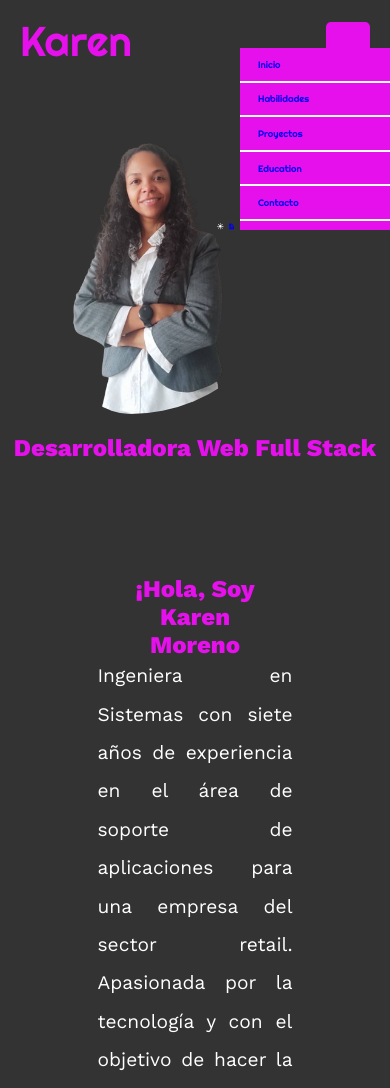
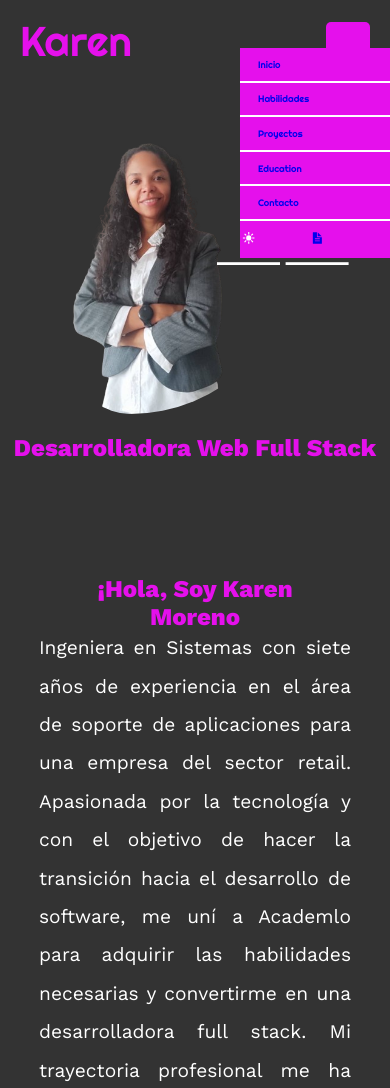
Before and after one commit to karenmore/portafolio-karen-moreno, a React (Vite) app: page / in a window 390 px wide. Shown: the top 1088 px of the page. Built offline with nearby package versions, Linux system fonts and the light colour scheme; some icons are missing.

Commit message:
Ajustes para dispositivos moviles

```diff
--- a/src/components/Contact/syles/Contact.css
+++ b/src/components/Contact/syles/Contact.css
@@ -67,6 +67,10 @@ button {
    .register__label textarea {
     width: 397px;
   }
+  .container__register1{
+    width: 70%;
+    margin-top: 5%;
+  }
 }
 
   @media screen and (max-width: 800px) {
@@ -83,4 +87,8 @@ button {
      .register__label textarea {
       width: 350px;
     }
+    .container__register1{
+      width: 80%;
+      margin-top: 5%;
+    }
 }
--- a/src/components/HeaderShared/HeaderShared.jsx
+++ b/src/components/HeaderShared/HeaderShared.jsx
@@ -46,10 +46,14 @@ const HeaderShared = () => {
                     <li><Link to="/education">Education</Link></li>
                     <li><Link to="/contacto">Contacto</Link></li>
                     <div className='fondo'>
+                    <li>
                     <a className="icon icon_mode" onClick={toggleDarkMode}>
                                 <ion-icon name={darkMode ? 'moon-sharp' : 'sunny-sharp'}></ion-icon>
                     </a>
+                    </li>
+                    <li>
                     <a className="icon icon_cv" href="/Kmoreno_CV.pdf" download="Kmoreno_CV.pdf"><ion-icon name="document-text-sharp"></ion-icon></a>
+                    </li>
                     </div>
                 </ul>
             </nav>
--- a/src/components/HeaderShared/syles/HeaderShared.css
+++ b/src/components/HeaderShared/syles/HeaderShared.css
@@ -67,7 +67,8 @@
 }
 
 /* SECCION RESPONSIVE */
-@media screen and (max-width:800px){
+/*@media screen and (max-width:800px){*/
+@media (max-width: 1200px) {
     .nav-responsive{
         display: block;
 
@@ -109,3 +110,90 @@
         color: #000;
     }
 }
+
+@media (max-width: 900px) {
+    .nav-responsive{
+        display: block;
+
+    }
+
+    .nav-responsive .bnt__menu{
+        display: block;
+
+    }
+
+    .responsive {
+        float: right;
+        font-size: 0.3em;
+    }
+
+    .nav{
+        display: none;
+    }
+
+    .nav.responsive{
+        display: block;
+        position: absolute;
+        right: 0;
+        top: 10em;
+        background-color: rgb(229, 16, 236);
+        width: 150px;
+    }
+    .nav.responsive ul{
+        display: block !important;
+    }
+    .nav.responsive ul li{
+        border-bottom: 2px solid #fff;
+        padding: 1.5em 0;
+        font-size: 1.5em;
+    }
+
+    .contenedor-header header nav ul li a:hover{
+        /*color: rgb(229, 16, 236);*/
+        color: #000;
+    }
+}
+
+
+@media (max-width: 600px) {
+    .nav-responsive{
+        display: block;
+
+    }
+
+    .nav-responsive .bnt__menu{
+        display: block;
+
+    }
+
+    .responsive {
+        float: right;
+        font-size: 0.3em;
+    }
+
+    .nav{
+        display: none;
+    }
+
+    .nav.responsive{
+        display: block;
+        position: absolute;
+        right: 0;
+        top: 10em;
+        background-color: rgb(229, 16, 236);
+        width: 150px;
+    }
+    .nav.responsive ul{
+        display: block !important;
+    }
+    .nav.responsive ul li{
+        border-bottom: 2px solid #fff;
+        padding: 1.5em 0;
+        font-size: 1.5em;
+    }
+
+    .contenedor-header header nav ul li a:hover{
+        /*color: rgb(229, 16, 236);*/
+        color: #000;
+    }
+}
--- a/src/components/Presentation/syles/Perfil.css
+++ b/src/components/Presentation/syles/Perfil.css
@@ -21,9 +21,69 @@
     font-weight: 450;
 }
 
-@media screen and (max-width: 800px) {
-    .contenedor__texto {
-        font-size: 1em;
+/*
+  @media (max-width: 1200px) {
+    .otherHotel__container__card {
+      margin-left: 8vw;
+      margin-right: 6vw;
 
     }
   }
+
+  @media (max-width: 900px) {
+    .otherHotel__container__card {
+      margin-left: 8vw;
+      margin-right: 8vw;
+
+    }
+  }
+
+  @media (max-width: 600px) {
+    .otherHotel__container__card {
+      margin-left: 0.5vw;
+      margin-right: -1vw;
+      overflow-x: none;
+
+    }
+
+  }  */
+
+/*@media screen and (max-width: 800px) {*/
+@media (max-width: 1200px) {
+    .contenedor__texto {
+        font-size: 1.2em;
+    }
+    .description {
+      display: flex;
+      flex-direction: column;
+      justify-content: center;
+      width: 50%;
+      margin-bottom: 1em;
+  }
+  }
+
+  @media (max-width: 900px) {
+    .contenedor__texto {
+        font-size: 1em;
+    }
+    .description {
+      display: flex;
+      flex-direction: column;
+      justify-content: center;
+      width: 80%;
+      margin-bottom: 1em;
+  }
+  }
+
+  @media (max-width: 600px) {
+    .contenedor__texto {
+        font-size: 1em;
+    }
+    .description {
+      display: flex;
+      flex-direction: column;
+      justify-content: center;
+      width: 80%;
+      margin-bottom: 1em;
+  }
+  }
--- a/src/components/Projects/Projects.jsx
+++ b/src/components/Projects/Projects.jsx
@@ -46,12 +46,12 @@ const Projects = () => {
           ,
           {
             "nombre": "Reserva de hotel",
-            "despliegue": "https://app-hotels.onrender.com",
+            "despliegue": "https://booking-app-frontend-n3v2.onrender.com/",
             "imagen": "/app.png",
             "description": "App Web para hacer reserva de habitaciones en hoteles, La base de datos y la API que estoy consumiendo la construí durante el bootcamp",
             "tecnologias": "React, Css, Api",
             "id": 5,
-            "repositorio": "https://github.com/karenmore/app.git"
+            "repositorio": "https://github.com/karenmore/booking-app-frontend.git"
           }
         ]
       }`
--- a/src/components/Projects/syles/projects.css
+++ b/src/components/Projects/syles/projects.css
@@ -78,7 +78,7 @@
 .link_repo {
   display: flex;
   flex-direction: row;
-  justify-content:flex-start;
+  justify-content:start;
   gap: 0.5em;
   margin-top: 1.5em;
 
@@ -98,14 +98,44 @@
   padding: 0 10em 1em;
 }
 
-@media screen and (max-width: 900px) {
+
+/*
+  @media (max-width: 1200px) {
+    .otherHotel__container__card {
+      margin-left: 8vw;
+      margin-right: 6vw;
+
+    }
+  }
+
+  @media (max-width: 900px) {
+    .otherHotel__container__card {
+      margin-left: 8vw;
+      margin-right: 8vw;
+
+    }
+  }
+
+  @media (max-width: 600px) {
+    .otherHotel__container__card {
+      margin-left: 0.5vw;
+      margin-right: -1vw;
+      overflow-x: none;
+
+    }
+
+  }  */
+
+/*@media screen and (max-width: 900px) {*/
+@media (max-width: 1200px) {
 
   .register__label textarea {
    width: 397px;
  }
 }
 
- @media screen and (max-width: 800px) {
+ /*@media screen and (max-width: 800px) {*/
+@media (max-width: 900px) {
   .container1 {
     display: flex;
     flex-direction: row;
@@ -131,7 +161,7 @@
   .link_repo {
     display: flex;
     flex-direction: row;
-    justify-content:space-between ;
+    justify-content:start ;
     gap: 0.5em;
     margin-top: 4em;
 
@@ -143,9 +173,55 @@
     border-radius: 5%;
     padding: 0.5em;
     margin: 0.5em;
-    width: 500px;
+    width: 80px;
   }
   .title {
     height: 1em;
   }
 }
+
+@media (max-width: 600px) {
+  .container1 {
+    display: flex;
+    flex-direction: row;
+    justify-content: center;
+    width: 95%;
+    height: 450px;
+    min-height: auto;
+    /*margin-top: 0.5em;*/
+    margin-bottom: 10em;
+  }
+
+  .descip {
+    padding: 0.1em 0.1em;
+    width: 350px;
+    font-size: 0.8em;
+  }
+
+  .tecnolog span {
+    font-size: 1em;
+    color: rgb(229, 16, 236);
+  }
+
+  .link_repo {
+    display: flex;
+    flex-direction: row;
+    justify-content:start ;
+    gap: 0.5em;
+    margin-top: 4em;
+
+  }
+  .proyecto a{
+    color: #fff;
+    text-decoration: none;
+    background-color: rgb(229, 16, 236);
+    border-radius: 5%;
+    padding: 0.5em;
+    margin: 0.5em;
+    /*width: 150px;*/
+    width: auto;
+  }
+  .title {
+    height: 1em;
+  }
+}
--- a/src/pages/syles/HomePage.css
+++ b/src/pages/syles/HomePage.css
@@ -14,6 +14,8 @@
     flex: 0 0 50%; /* Ancho del 50% del contenedor sin crecer ni encoger */
   }
 
+
+
   /* Media query para dispositivos más pequeños */
   @media screen and (max-width: 800px) {
     .presentation, .perfil {
```
